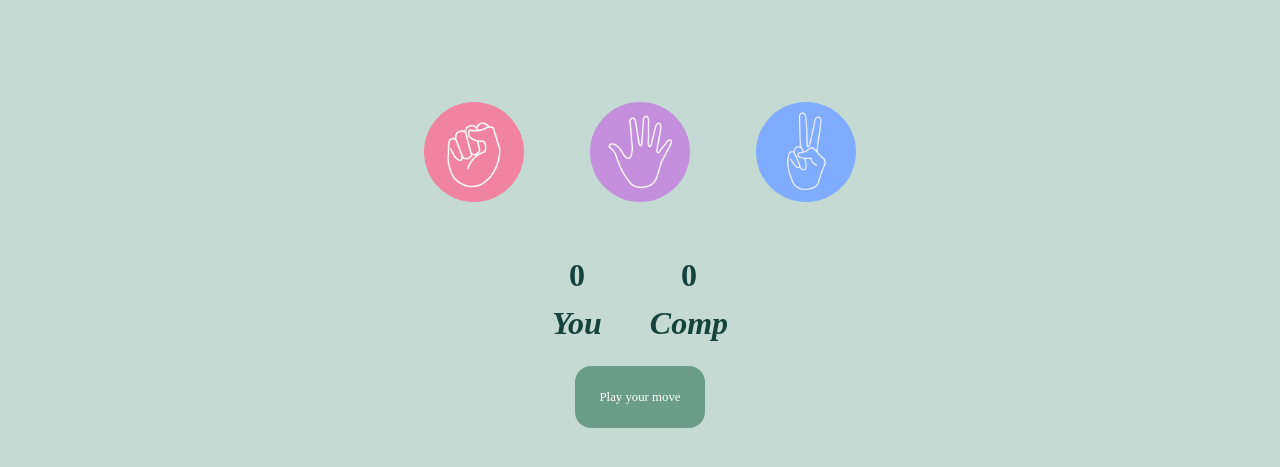
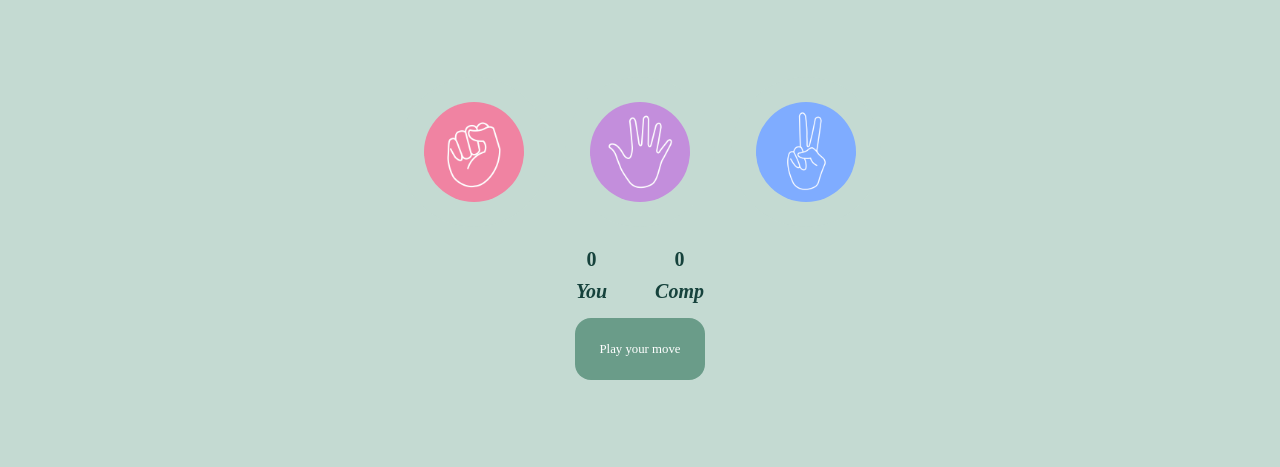
Before and after one commit to kzaink/Rock-Paper-Scissors, a plain HTML site: page index.html in a window 1280 px wide. Shown: the part 99-566 px from the top of the page. Drawn offline with Linux system fonts and the light colour scheme.

Commit message:
Completed rock paper scissor game

```diff
--- a/style.css
+++ b/style.css
@@ -104,4 +104,13 @@ img {
   .choice:hover {
     background-color: #c4dad2;
   }
+
+  .score-board {
+    height: 2rem;
+    line-height: 2rem;
+    font-size: 1rem;
+  }
+  .score {
+    font-size: 20px;
+  }
 }
```
